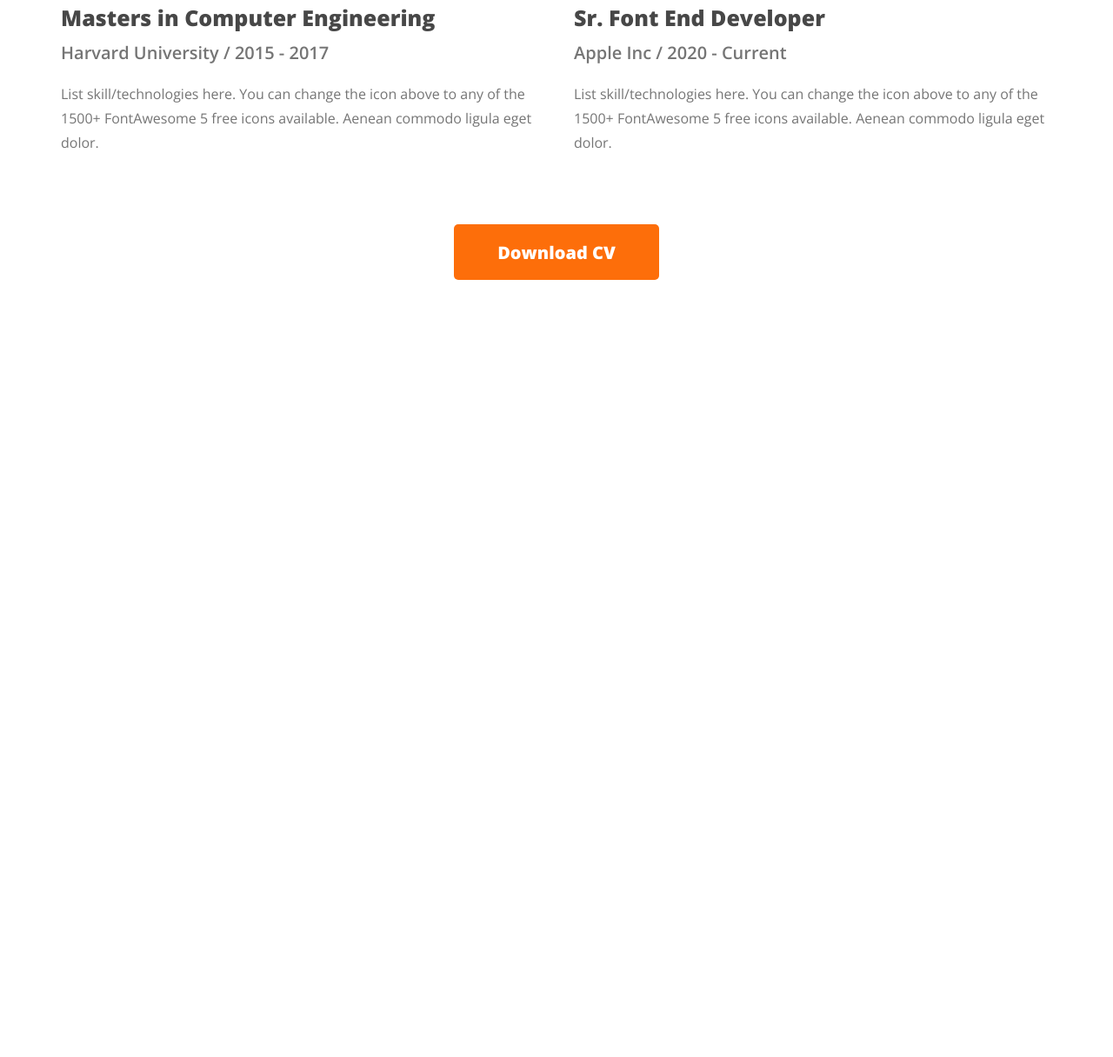
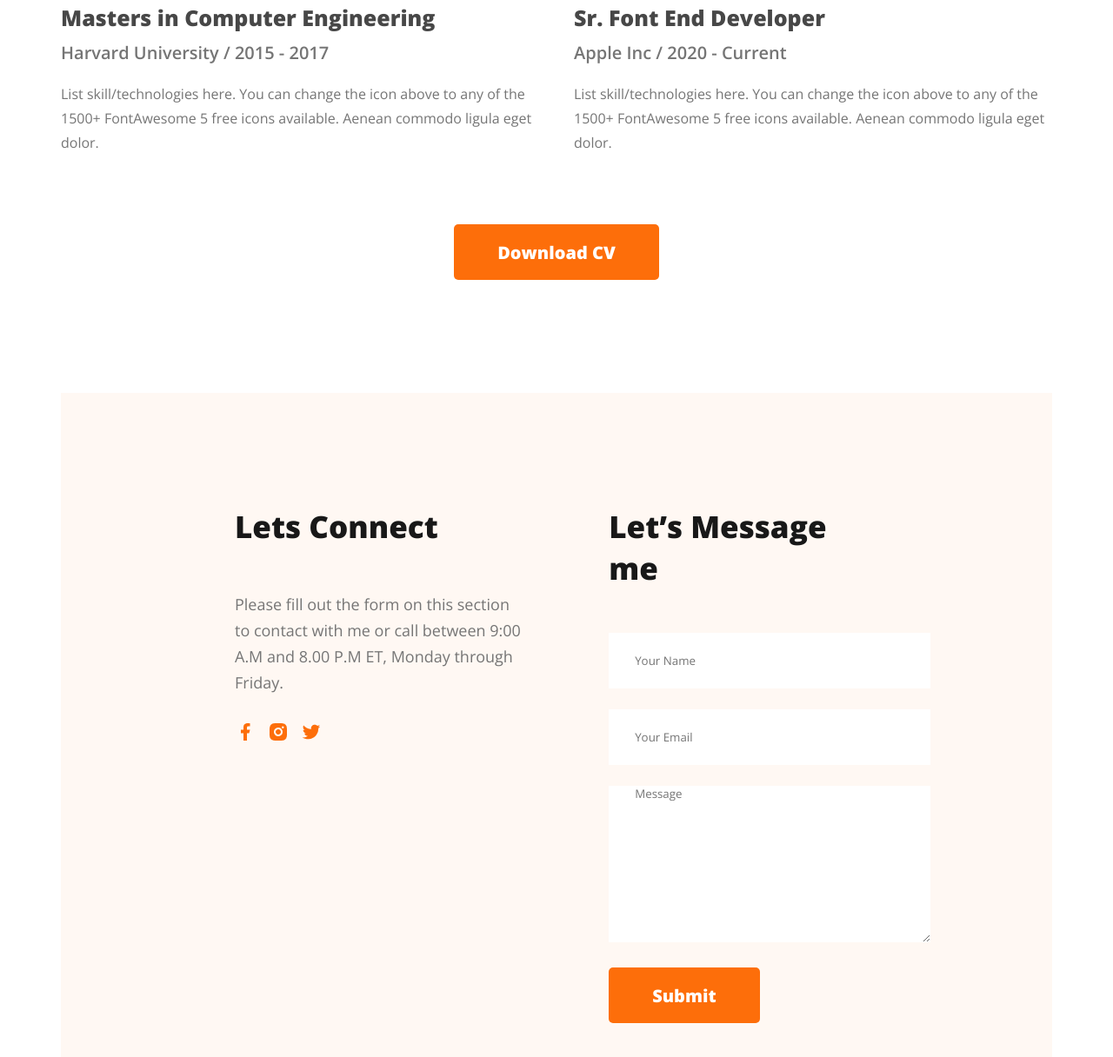
Before and after one commit to mahmudul-noman/dev-portfolio, a plain HTML site: page index.html in a window 1280 px wide. Shown: the part 2794-4010 px from the top of the page at 87% size. Before the commit the page ends 3116 px from the top, so only its background shows below. Drawn offline with nearby package versions, Linux system fonts and the light colour scheme.

Commit message:
added contact section

```diff
--- a/index.html
+++ b/index.html
@@ -143,6 +143,32 @@
             </div>
         </section>
 
+        <!-- contact section -->
+        <section class="contact">
+            <div>
+                <h3 class="section-title">Lets Connect</h3>
+                <p class="section-desc">Please fill out the form on this section to contact with me or call between 9:00 A.M and 8.00 P.M ET, Monday through Friday.</p>
+                <a href="#">
+                    <img src="images/icons/facebook.png" alt="">
+                </a>
+                <a href="#">
+                    <img src="images/icons/insta.png" alt="">
+                </a>
+                <a href="#">
+                    <img src="images/icons/twitter.png" alt="">
+                </a>
+            </div>
+            <div>
+                <h3 class="section-title">Let’s Message me</h3>
+                <form action="">
+                    <input type="text" name="" id="" placeholder="Your Name">
+                    <input type="text" email="" id="" placeholder="Your Email">
+                    <textarea name="" id="" cols="30" rows="10" placeholder="Message"></textarea>
+                    <input class="btn-primary" type="submit" value="Submit">
+                </form>
+            </div>
+        </section>
+
     </main>
 
         <!-- Footer -->
--- a/styles/portfolio.css
+++ b/styles/portfolio.css
@@ -175,3 +175,30 @@ main{
     margin-top: 50px;
     text-align: center;
 }
+
+/* Contact Style */
+.contact{
+    display: flex;
+    gap: 100px;
+    background-color: #FFF8F3;
+    padding: 130px 200px;
+}
+.contact .section-title{
+    text-align: left;
+}
+.contact input[type="text"], input[type="email"], textarea{
+    margin-bottom: 24px;
+    border: none;
+    width: 100%;
+    padding: 0 30px;
+}
+input{
+    height: 64px;
+}
+.contact a{
+    text-decoration: none;
+}
+.contact a img{
+    max-width: 100%;
+    margin-right: 10px;
+}
```
